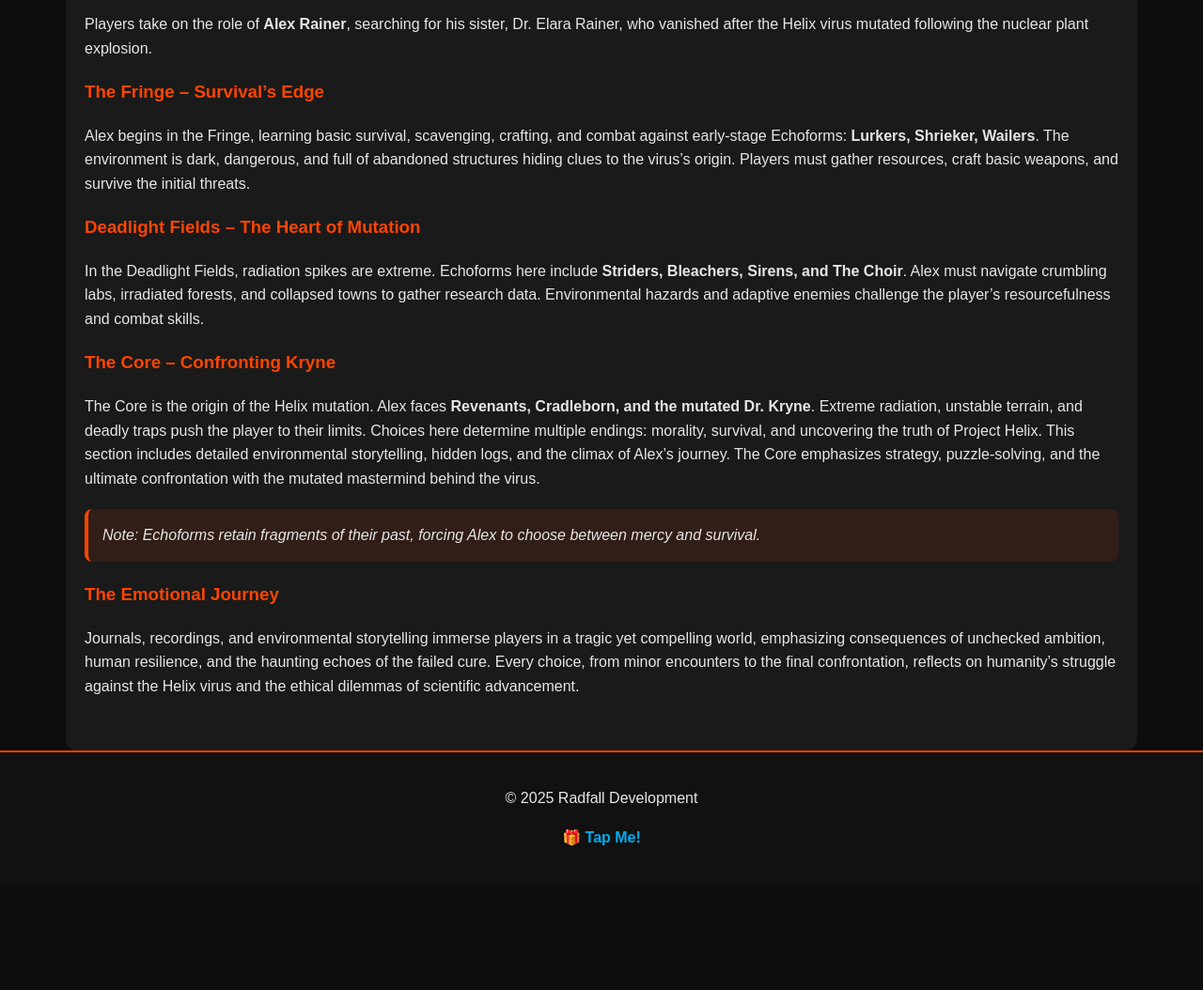
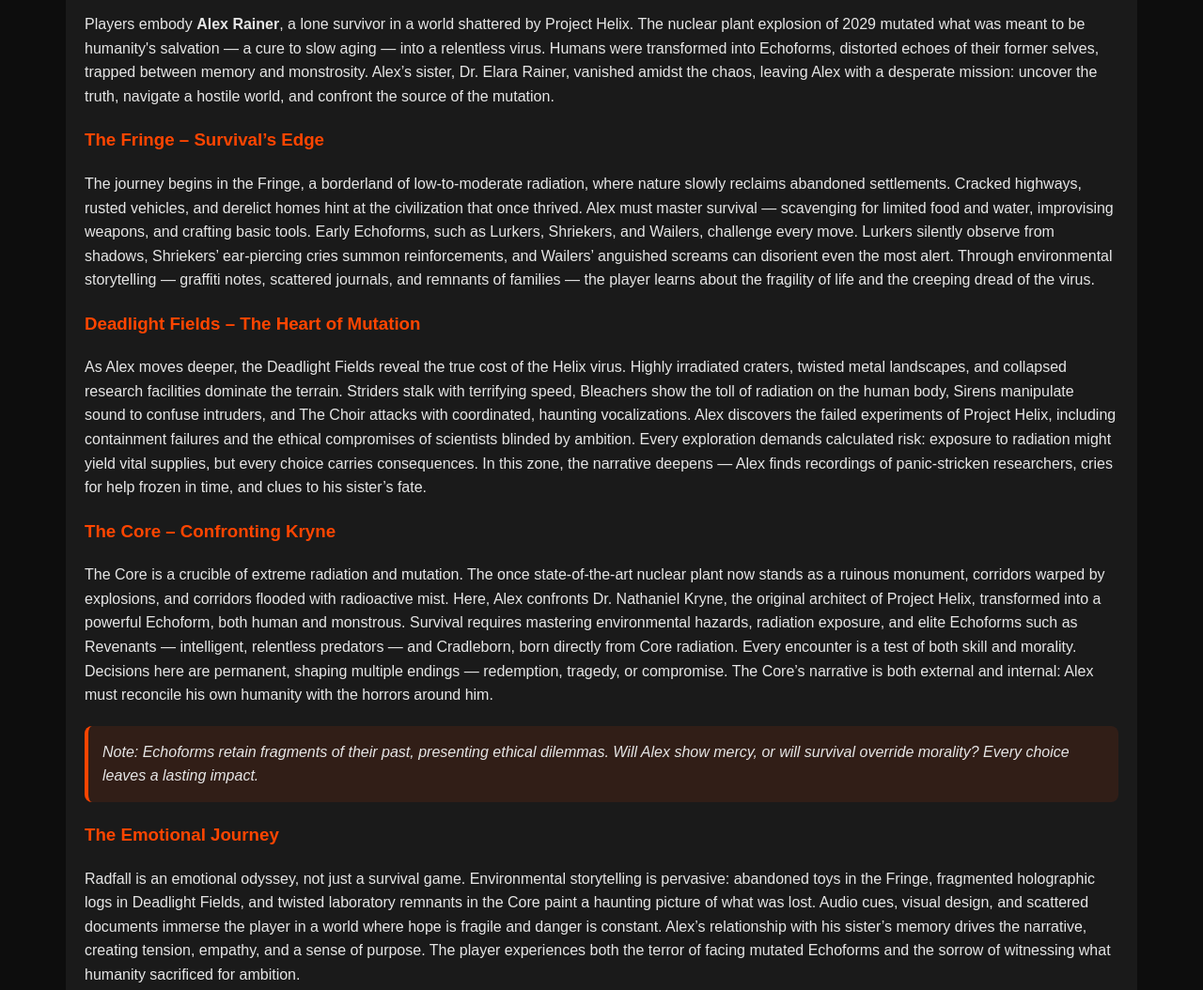
Before and after one commit to jack15234/RadFall-Description-, a plain HTML site: page index.html in a window 1280 px wide. Shown: the part 2460-3514 px from the top of the page at 94% size. Before the commit the page ends 3401 px from the top, so only its background shows below. Drawn offline with Linux system fonts and the light colour scheme.

Commit message:
Update index.html

```diff
--- a/index.html
+++ b/index.html
@@ -260,24 +260,24 @@
 
 <section id="story" class="fade-section">
   <h2>The Core Story</h2>
-  <p>Players take on the role of <strong>Alex Rainer</strong>, searching for his sister, Dr. Elara Rainer, who vanished after the Helix virus mutated following the nuclear plant explosion.</p>
+  <p>Players embody <strong>Alex Rainer</strong>, a lone survivor in a world shattered by Project Helix. The nuclear plant explosion of 2029 mutated what was meant to be humanity's salvation — a cure to slow aging — into a relentless virus. Humans were transformed into Echoforms, distorted echoes of their former selves, trapped between memory and monstrosity. Alex’s sister, Dr. Elara Rainer, vanished amidst the chaos, leaving Alex with a desperate mission: uncover the truth, navigate a hostile world, and confront the source of the mutation.</p>
 
   <h3>The Fringe – Survival’s Edge</h3>
-  <p>Alex begins in the Fringe, learning basic survival, scavenging, crafting, and combat against early-stage Echoforms: <strong>Lurkers, Shrieker, Wailers</strong>. The environment is dark, dangerous, and full of abandoned structures hiding clues to the virus’s origin. Players must gather resources, craft basic weapons, and survive the initial threats.</p>
+  <p>The journey begins in the Fringe, a borderland of low-to-moderate radiation, where nature slowly reclaims abandoned settlements. Cracked highways, rusted vehicles, and derelict homes hint at the civilization that once thrived. Alex must master survival — scavenging for limited food and water, improvising weapons, and crafting basic tools. Early Echoforms, such as Lurkers, Shriekers, and Wailers, challenge every move. Lurkers silently observe from shadows, Shriekers’ ear-piercing cries summon reinforcements, and Wailers’ anguished screams can disorient even the most alert. Through environmental storytelling — graffiti notes, scattered journals, and remnants of families — the player learns about the fragility of life and the creeping dread of the virus.</p>
 
   <h3>Deadlight Fields – The Heart of Mutation</h3>
-  <p>In the Deadlight Fields, radiation spikes are extreme. Echoforms here include <strong>Striders, Bleachers, Sirens, and The Choir</strong>. Alex must navigate crumbling labs, irradiated forests, and collapsed towns to gather research data. Environmental hazards and adaptive enemies challenge the player’s resourcefulness and combat skills.</p>
+  <p>As Alex moves deeper, the Deadlight Fields reveal the true cost of the Helix virus. Highly irradiated craters, twisted metal landscapes, and collapsed research facilities dominate the terrain. Striders stalk with terrifying speed, Bleachers show the toll of radiation on the human body, Sirens manipulate sound to confuse intruders, and The Choir attacks with coordinated, haunting vocalizations. Alex discovers the failed experiments of Project Helix, including containment failures and the ethical compromises of scientists blinded by ambition. Every exploration demands calculated risk: exposure to radiation might yield vital supplies, but every choice carries consequences. In this zone, the narrative deepens — Alex finds recordings of panic-stricken researchers, cries for help frozen in time, and clues to his sister’s fate.</p>
 
   <h3>The Core – Confronting Kryne</h3>
-  <p>The Core is the origin of the Helix mutation. Alex faces <strong>Revenants, Cradleborn, and the mutated Dr. Kryne</strong>. Extreme radiation, unstable terrain, and deadly traps push the player to their limits. Choices here determine multiple endings: morality, survival, and uncovering the truth of Project Helix. This section includes detailed environmental storytelling, hidden logs, and the climax of Alex’s journey. The Core emphasizes strategy, puzzle-solving, and the ultimate confrontation with the mutated mastermind behind the virus.</p>
+  <p>The Core is a crucible of extreme radiation and mutation. The once state-of-the-art nuclear plant now stands as a ruinous monument, corridors warped by explosions, and corridors flooded with radioactive mist. Here, Alex confronts Dr. Nathaniel Kryne, the original architect of Project Helix, transformed into a powerful Echoform, both human and monstrous. Survival requires mastering environmental hazards, radiation exposure, and elite Echoforms such as Revenants — intelligent, relentless predators — and Cradleborn, born directly from Core radiation. Every encounter is a test of both skill and morality. Decisions here are permanent, shaping multiple endings — redemption, tragedy, or compromise. The Core’s narrative is both external and internal: Alex must reconcile his own humanity with the horrors around him.</p>
 
   <div class="note-box">
-    Note: Echoforms retain fragments of their past, forcing Alex to choose between mercy and survival.
+    Note: Echoforms retain fragments of their past, presenting ethical dilemmas. Will Alex show mercy, or will survival override morality? Every choice leaves a lasting impact.
   </div>
 
   <h3>The Emotional Journey</h3>
-  <p>Journals, recordings, and environmental storytelling immerse players in a tragic yet compelling world, emphasizing consequences of unchecked ambition, human resilience, and the haunting echoes of the failed cure. Every choice, from minor encounters to the final confrontation, reflects on humanity’s struggle against the Helix virus and the ethical dilemmas of scientific advancement.</p>
-</section>
+  <p>Radfall is an emotional odyssey, not just a survival game. Environmental storytelling is pervasive: abandoned toys in the Fringe, fragmented holographic logs in Deadlight Fields, and twisted laboratory remnants in the Core paint a haunting picture of what was lost. Audio cues, visual design, and scattered documents immerse the player in a world where hope is fragile and danger is constant. Alex’s relationship with his sister’s memory drives the narrative, creating tension, empathy, and a sense of purpose. The player experiences both the terror of facing mutated Echoforms and the sorrow of witnessing what humanity sacrificed for ambition.</p>
+
 
 <footer>
   <p>© 2025 Radfall Development</p>
```
